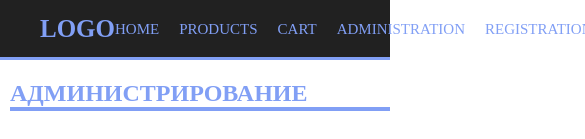
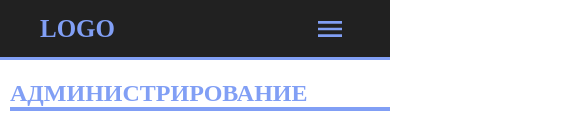
Before and after one commit to aleksandr031091/react-shop-practic, a React (Create React App) app: page / in a window 390 px wide. Shown: the top 139 px of the page, 585 px wide, since content can reach past the window. Built offline with nearby package versions, Linux system fonts and the light colour scheme.

Commit message:
add modal

```diff
--- a/src/Components/header/Header.js
+++ b/src/Components/header/Header.js
@@ -1,19 +1,57 @@
-import React from "react";
+import React, { Component } from "react";
 import HeaderList from "./headerList/HeaderList";
 import { HeaderStyled } from "./HeaderStyled";
 import colors from "../../styles/colors";
+import sprite from "../../icons/header-sprite.svg";
+import Modal from "../modal/Modal";
 
-const Header = () => {
+class Header extends Component {
+  state = {
+    width: window.innerWidth,
+    breakPoint: 768,
+    isModalOpen: false,
+  };
+
+  componentDidMount = () => {
+    window.addEventListener("resize", this.handleResizeWindow);
+  };
+
+  componentWillUnmount = () => {
+    window.removeEventListener("resize", this.handleResizeWindow);
+  };
+
+  handleResizeWindow = () => this.setState({ width: window.innerWidth });
+
+  setOpenModal = () => {
+    this.setState((prev) => ({
+      isModalOpen: !prev.isModalOpen,
+    }));
+  };
+
+  render() {
+    const { width, breakPoint, isModalOpen } = this.state;
     return (
       <>
         <HeaderStyled colors={colors}>
           <h2 className="headerLogo">Logo</h2>
+          {width > breakPoint ? (
             <nav>
               <HeaderList />
             </nav>
+          ) : (
+            <svg className="burgerMenu" onClick={this.setOpenModal}>
+              <use href={sprite + "#icon-menu_40px"} />
+            </svg>
+          )}
         </HeaderStyled>
+        {isModalOpen && (
+          <Modal handleCloseModal={this.setOpenModal}>
+            <HeaderList />
+          </Modal>
+        )}
       </>
     );
-};
+  }
+}
 
 export default Header;
--- a/src/Components/header/HeaderStyled.js
+++ b/src/Components/header/HeaderStyled.js
@@ -15,4 +15,8 @@ export const HeaderStyled = styled.header`
     color: ${({ colors }) => colors.darkColors.main};
     text-transform: uppercase;
   }
+  .burgerMenu {
+    width: 40px;
+    fill: ${({ colors }) => colors.darkColors.main};
+  }
 `;
--- a/src/Components/header/headerList/HeaderListStyled.js
+++ b/src/Components/header/headerList/HeaderListStyled.js
@@ -1,30 +1,46 @@
 import styled from "styled-components";
 
-export const HeaderListStyled = styled.ul`
-  display: flex;
-  align-items: center;
-
-  .headerListItem {
-    &:hover {
-      transition: 500ms;
-      transform: scale(1.05);
-    }
+export const HeaderListStyled = styled.nav`
+  .navigationList {
+    list-style: none;
+    display: flex;
+    flex-direction: column;
+    width: 100vw;
+    height: calc(100vh - 60px);
+    margin-top: 60px;
+    background-color: ${({ colors }) => colors.darkColors.background};
+    align-items: center;
+    padding-top: 30px;
   }
-
-  .headerListItem:not(:first-child) {
-    margin-left: 20px;
+  .navigationListItem {
+    margin-top: 10px;
   }
   .headerListItemLink {
-    font-size: 15px;
-    font-weight: 400;
-    text-transform: uppercase;
     text-decoration: none;
     color: ${({ colors }) => colors.darkColors.main};
-
-    transition: 500ms;
-
+    text-transform: uppercase;
     &:hover {
       color: ${({ colors }) => colors.darkColors.active};
     }
   }
+
+  @media (min-width: 768px) {
+    .navigationList {
+      flex-direction: row;
+      width: 100%;
+      background-color: inherit;
+      margin-top: 0;
+      padding-top: 0;
+      align-items: center;
+      justify-content;
+    }
+    .navigationListItem {
+      margin-top: 0;
+    }
+
+    .navigationListItem:not(:last-child) {
+      margin-right: 20px;
+    }
+  }
+
 `;
--- a/src/Components/header/headerList/headerList.js
+++ b/src/Components/header/headerList/headerList.js
@@ -6,13 +6,15 @@ import { HeaderListStyled } from "./HeaderListStyled";
 const HeaderList = ({ language = "en" }) => {
   return (
     <HeaderListStyled colors={colors}>
-      {mainRoutes.map((item) => (
-        <li className="headerListItem" key={item.path}>
-          <a className="headerListItemLink" href={item.path}>
-            {item.name[language]}
-          </a>
-        </li>
-      ))}
+      <ul className="navigationList">
+        {mainRoutes.map((item) => (
+          <li key={item} className="navigationListItem">
+            <a href={`${item}`} className="headerListItemLink">
+              {item.name[language]}
+            </a>
+          </li>
+        ))}
+      </ul>
     </HeaderListStyled>
   );
 };
--- /dev/null
+++ b/src/Components/modal/Modal.js
@@ -0,0 +1,40 @@
+import React, { Component } from "react";
+import { ModalContainer } from "./ModalStyled";
+import colors from "../../styles/colors";
+
+class Modal extends Component {
+  state = {};
+
+  componentDidMount() {
+    window.addEventListener("keydown", this.handleEsc);
+    const body = document.querySelector("body");
+    body.style.overflow = "hidden";
+  }
+
+  componentWillUnmount() {
+    window.removeEventListener("keydown", this.handleEsc);
+    const body = document.querySelector("body");
+    body.style.overflow = "auto";
+  }
+
+  handleBackdropClick = (e) => {
+    if (e.target !== e.currentTarget) {
+      return;
+    }
+    this.props.handleCloseModal();
+  };
+
+  handleEsc = (e) => e.code === "Escape" && this.props.handleCloseModal();
+
+  handleClick = () => this.props.handleCloseModal();
+
+  render() {
+    return (
+      <ModalContainer onClick={this.handleBackdropClick} colors={colors}>
+        <div className="modal">{this.props.children}</div>
+      </ModalContainer>
+    );
+  }
+}
+
+export default Modal;
--- /dev/null
+++ b/src/Components/modal/ModalStyled.js
@@ -0,0 +1,48 @@
+import styled from "styled-components";
+
+export const ModalContainer = styled.div`
+  position: fixed;
+  top: 0;
+  left: 0;
+  width: 100vw;
+  height: 100vh;
+  display: flex;
+  justify-content: center;
+  align-items: center;
+  background-color: #000000b2;
+  /* ${({ colors }) => colors.darkColors.background} */
+  z-index: 1200;
+  overflow: auto;
+
+  .Modal {
+    position: relative;
+    background-color: #3d3d3d;
+    /* ${({ colors }) => colors.darkColors.background} */
+    border-radius: 14px;
+    overflow: hidden;
+  }
+
+  .modalIcon {
+    transition: all 250ms cubic-bezier(0.4, 0, 0.2, 1);
+    /* ${({ colors }) => colors.darkColors.background} */
+  }
+  .modalBtn {
+    position: absolute;
+    top: 0;
+    right: 0;
+    display: flex;
+    align-items: center;
+    justify-content: center;
+    width: 40px;
+    height: 40px;
+    background-color: transparent;
+    border: none;
+    cursor: pointer;
+    fill: #504f4f;
+    /* ${({ colors }) => colors.darkColors.background} */
+  }
+  .modalBtn:hover {
+    fill: #819ff5;
+    /* ${({ colors }) => colors.darkColors.background} */
+  }
+`;
```
Also changed, not shown: src/icons/header-sprite.svg (added). Lines whose indentation alone changed are shown as unchanged.
